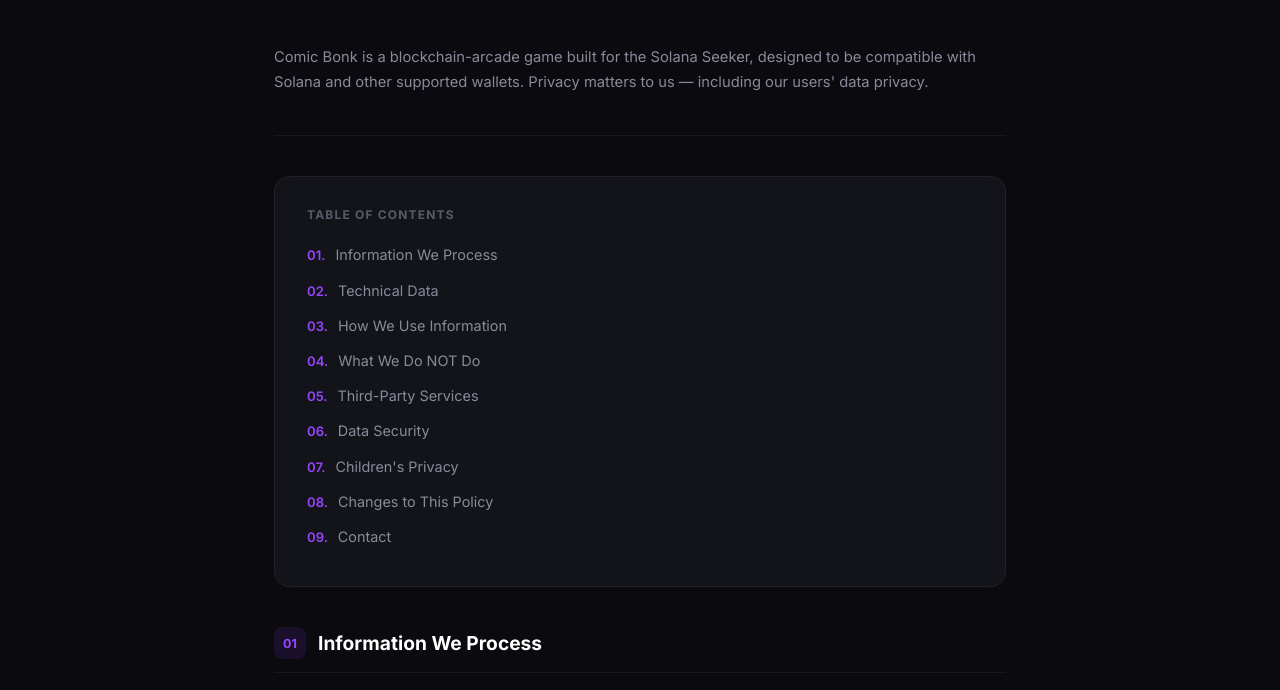
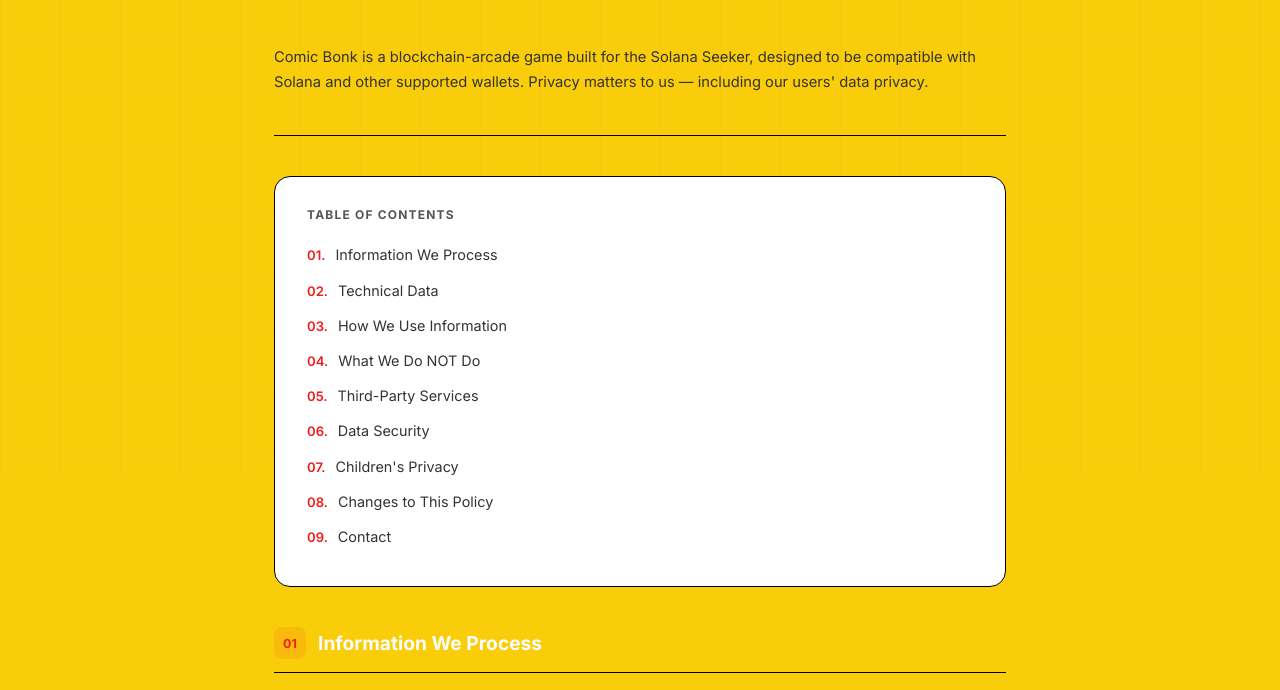
Before and after one commit to Sayed01740/comic-bonk-legal, a plain HTML site: page privacy.html in a window 1280 px wide. Shown: the part 328-1018 px from the top of the page. Drawn offline with Linux system fonts and the light colour scheme.

Commit message:
Theme update: Yellow/Red/White

```diff
--- a/privacy.html
+++ b/privacy.html
@@ -19,18 +19,21 @@
         }
 
         :root {
-            --primary: #9945FF;
-            --primary-light: rgba(153, 69, 255, 0.12);
-            --secondary: #14F195;
-            --secondary-light: rgba(20, 241, 149, 0.12);
-            --bg: #0a0a0f;
-            --surface: #13131a;
-            --surface-2: #1c1c26;
-            --border: rgba(255, 255, 255, 0.06);
-            --text: #f0f0f5;
-            --text-muted: #8a8a9a;
-            --text-dim: #5a5a6a;
-            --danger: #ff4c6a;
+            --primary: #f21b1b;
+            /* Red */
+            --primary-light: rgba(242, 27, 27, 0.1);
+            --secondary: #000000;
+            --secondary-light: rgba(0, 0, 0, 0.05);
+            --bg: #facd0a;
+            /* Yellow BG */
+            --surface: #ffffff;
+            /* White Card */
+            --surface-2: #f9f9f9;
+            --border: #000000;
+            --text: #000000;
+            --text-muted: #333333;
+            --text-dim: #555555;
+            --danger: #d90429;
         }
 
         html {
```
